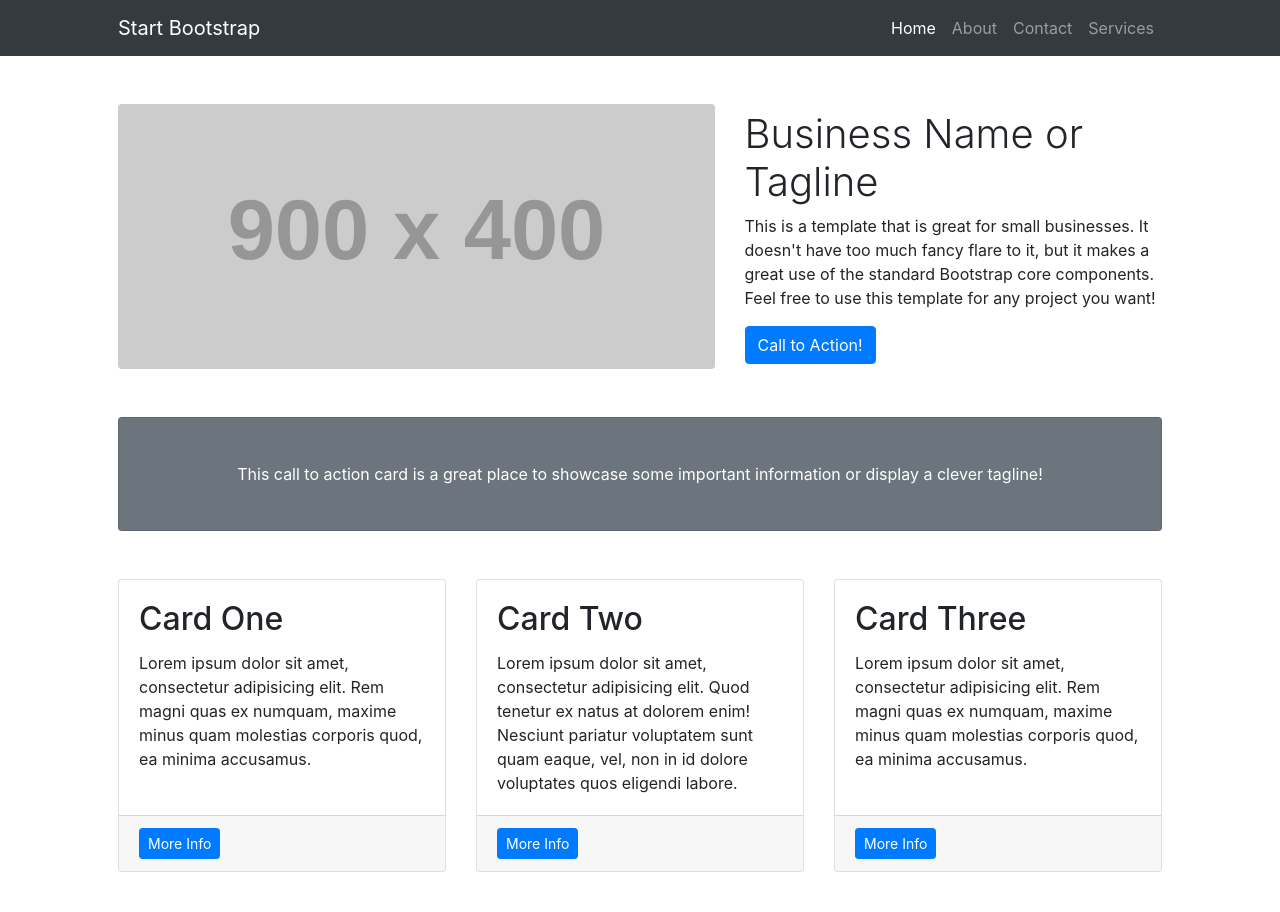
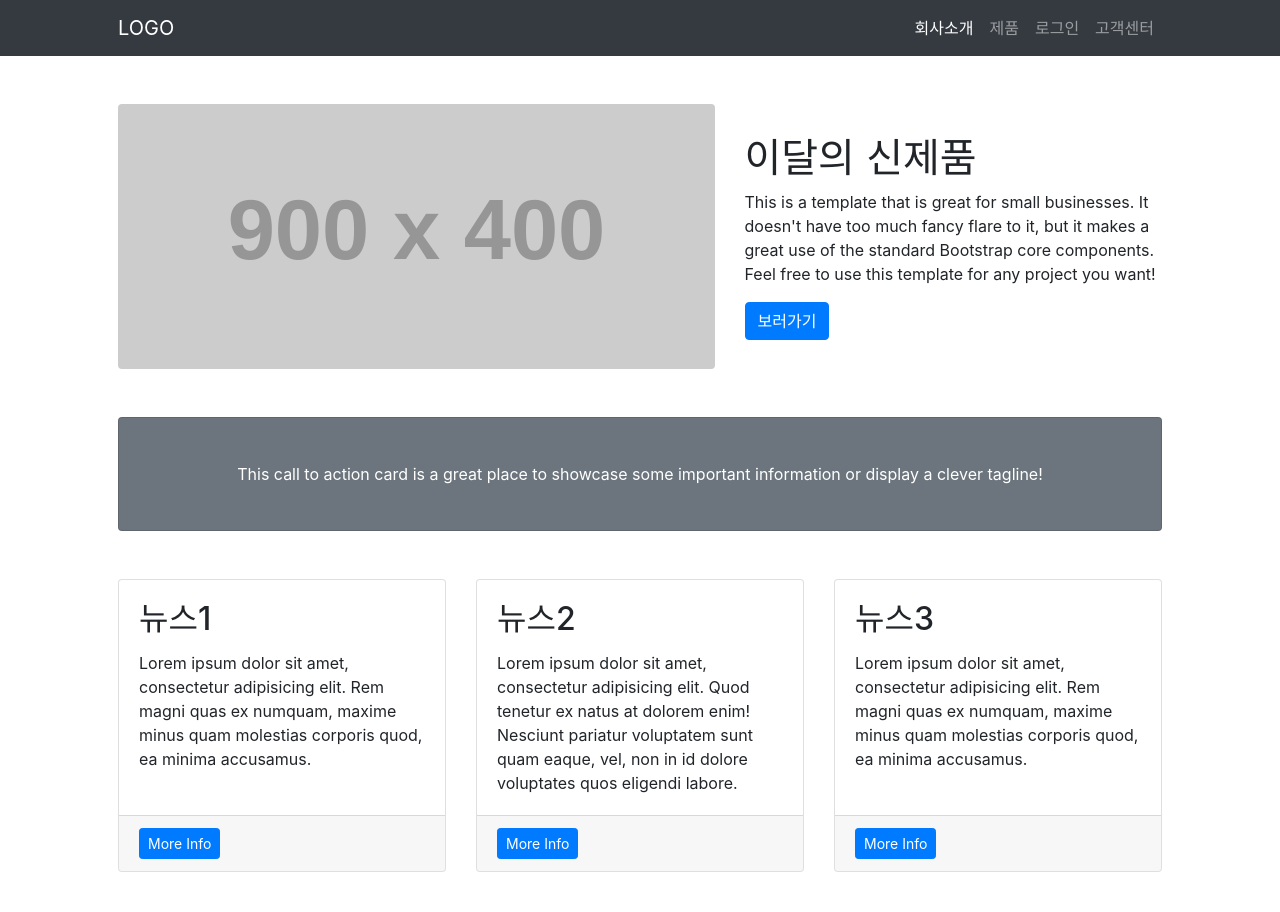
Before and after one commit to why-not-available/django_lec, a Django app: template templates/mysite/content_list.html in a window 1280 px wide. Shown: the top 912 px of the page. Run offline with Django 4.2, Linux system fonts and the light colour scheme; the template is opened without the code that fills it, so the values that code supplies are empty; grey boxes labelled with a size stand in for pictures from a placeholder-image service; parts of the project's set-up code (start-up, migrations or seed data) failed here and were passed over; some libraries are stand-ins or nearby versions.

Commit message:
2주차 django 개발

```diff
--- a/my_project/settings.py
+++ b/my_project/settings.py
@@ -118,7 +118,7 @@ USE_TZ = True
 # https://docs.djangoproject.com/en/4.2/howto/static-files/
 
 STATIC_URL = 'static/'
-STATIC_DIRS = [
+STATICFILES_DIRS = [
     BASE_DIR / 'static',
 ]
 
--- a/templates/mysite/content_list.html
+++ b/templates/mysite/content_list.html
@@ -32,21 +32,21 @@
         <!-- Favicon-->
         <link rel="icon" type="image/x-icon" href="assets/favicon.ico" />
         <!-- Core theme CSS (includes Bootstrap) 수정 -->
-        <link href="{% static 'styles.css' %}" type="text/css" rel="stylesheet" />
+        <link rel="stylesheet" type="text/css" href="{% static 'styles.css' %}" />
         <link rel="stylesheet" type="text/css" href="{% static 'bootstrap.min.css' %}"/>
     </head>
     <body>
         <!-- Responsive navbar-->
         <nav class="navbar navbar-expand-lg navbar-dark bg-dark">
             <div class="container px-5">
-                <a class="navbar-brand" href="#!">Start Bootstrap</a>
+                <a class="navbar-brand" href="#!">LOGO</a>
                 <button class="navbar-toggler" type="button" data-bs-toggle="collapse" data-bs-target="#navbarSupportedContent" aria-controls="navbarSupportedContent" aria-expanded="false" aria-label="Toggle navigation"><span class="navbar-toggler-icon"></span></button>
                 <div class="collapse navbar-collapse" id="navbarSupportedContent">
                     <ul class="navbar-nav ms-auto mb-2 mb-lg-0">
-                        <li class="nav-item"><a class="nav-link active" aria-current="page" href="#!">Home</a></li>
-                        <li class="nav-item"><a class="nav-link" href="#!">About</a></li>
-                        <li class="nav-item"><a class="nav-link" href="#!">Contact</a></li>
-                        <li class="nav-item"><a class="nav-link" href="#!">Services</a></li>
+                        <li class="nav-item"><a class="nav-link active" aria-current="page" href="#!">회사소개</a></li>
+                        <li class="nav-item"><a class="nav-link" href="#!">제품</a></li>
+                        <li class="nav-item"><a class="nav-link" href="#!">로그인</a></li>
+                        <li class="nav-item"><a class="nav-link" href="#!">고객센터</a></li>
                     </ul>
                 </div>
             </div>
@@ -57,9 +57,9 @@
             <div class="row gx-4 gx-lg-5 align-items-center my-5">
                 <div class="col-lg-7"><img class="img-fluid rounded mb-4 mb-lg-0" src="https://dummyimage.com/900x400/dee2e6/6c757d.jpg" alt="..." /></div>
                 <div class="col-lg-5">
-                    <h1 class="font-weight-light">Business Name or Tagline</h1>
+                    <h1 class="font-weight-light">이달의 신제품</h1>
                     <p>This is a template that is great for small businesses. It doesn't have too much fancy flare to it, but it makes a great use of the standard Bootstrap core components. Feel free to use this template for any project you want!</p>
-                    <a class="btn btn-primary" href="#!">Call to Action!</a>
+                    <a class="btn btn-primary" href="#!">보러가기</a>
                 </div>
             </div>
             <!-- Call to Action-->
@@ -71,7 +71,7 @@
                 <div class="col-md-4 mb-5">
                     <div class="card h-100">
                         <div class="card-body">
-                            <h2 class="card-title">Card One</h2>
+                            <h2 class="card-title">뉴스1</h2>
                             <p class="card-text">Lorem ipsum dolor sit amet, consectetur adipisicing elit. Rem magni quas ex numquam, maxime minus quam molestias corporis quod, ea minima accusamus.</p>
                         </div>
                         <div class="card-footer">
@@ -82,7 +82,7 @@
                 <div class="col-md-4 mb-5">
                     <div class="card h-100">
                         <div class="card-body">
-                            <h2 class="card-title">Card Two</h2>
+                            <h2 class="card-title">뉴스2</h2>
                             <p class="card-text">
                                 Lorem ipsum dolor sit amet, consectetur adipisicing elit. Quod tenetur ex natus at dolorem enim! Nesciunt pariatur voluptatem sunt quam eaque, vel, non in id dolore voluptates quos eligendi labore.
                             </p>
@@ -95,7 +95,7 @@
                 <div class="col-md-4 mb-5">
                     <div class="card h-100">
                         <div class="card-body">
-                            <h2 class="card-title">Card Three</h2>
+                            <h2 class="card-title">뉴스3</h2>
                             <p class="card-text">Lorem ipsum dolor sit amet, consectetur adipisicing elit. Rem magni quas ex numquam, maxime minus quam molestias corporis quod, ea minima accusamus.</p>
                         </div>
                         <div class="card-footer">
```
